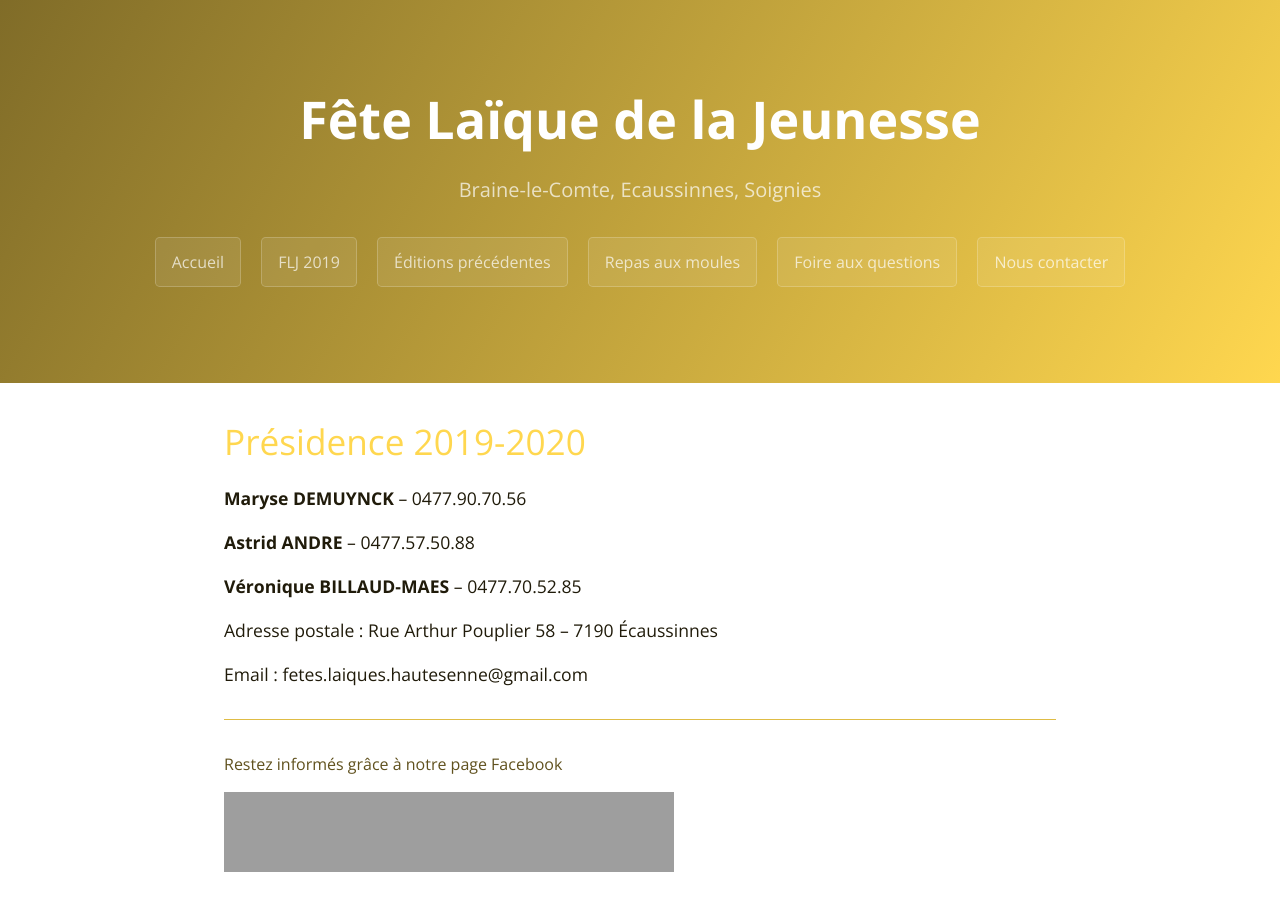
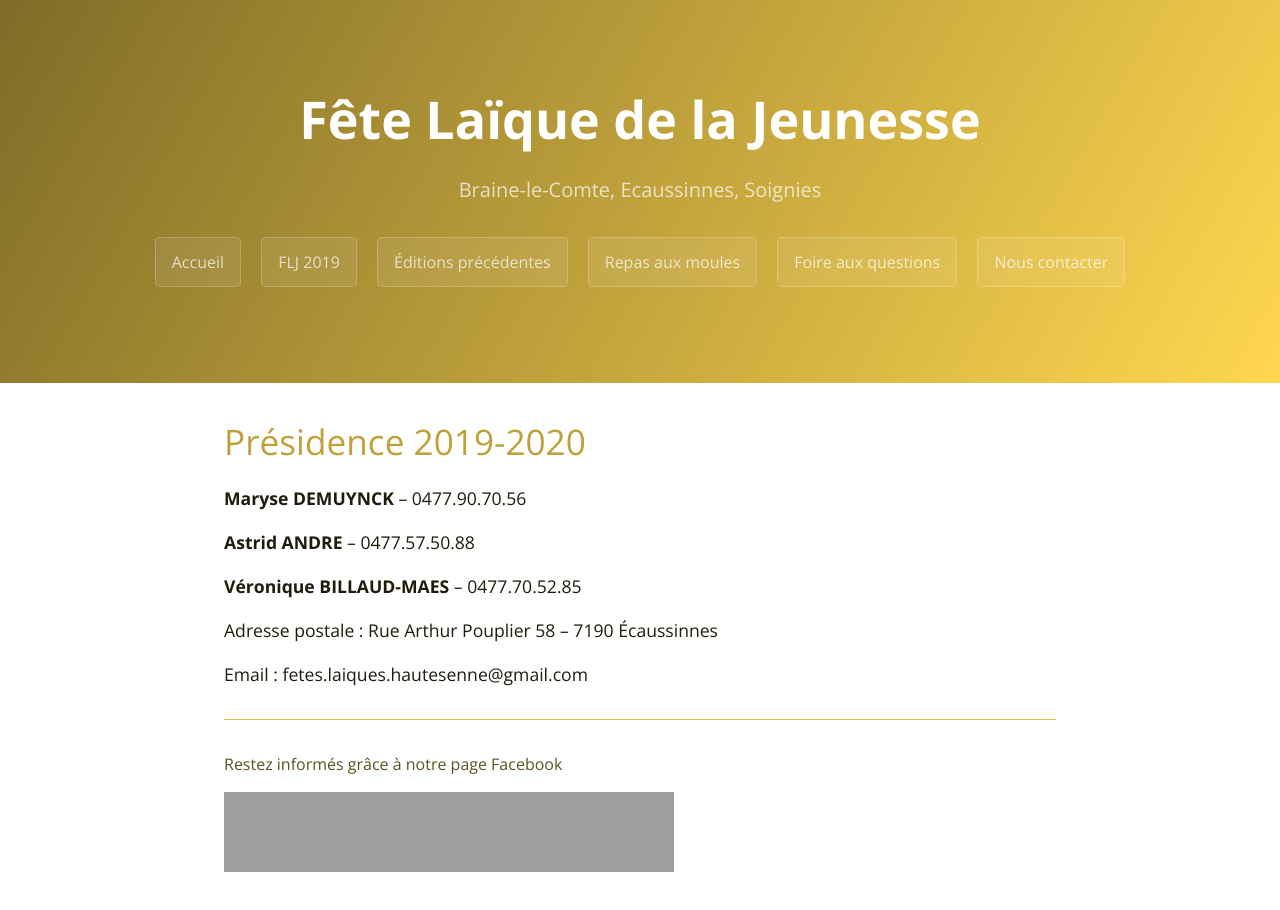
Before and after one commit to flj-hautesenne/website, a Jekyll site: the page built from contact.md, in a window 1280 px wide. Built offline with Jekyll 4.4.1, drawn with Linux system fonts in a browser that asks for light colours; grey boxes are pictures that could not be loaded.

Commit message:
Improve headers color

```diff
--- a/_sass/variables.scss
+++ b/_sass/variables.scss
@@ -8,7 +8,7 @@ $header-bg-color: #FFD74F !default;
 $header-bg-color-secondary: #806C28 !default;
 
 // Text
-$section-headings-color: #FFD74F !default;
+$section-headings-color: #BFA13B !default;
 $body-text-color: #201B0A !default;
 $body-link-color: #BFA13B !default;
 $blockquote-text-color: #60511E !default;
```
